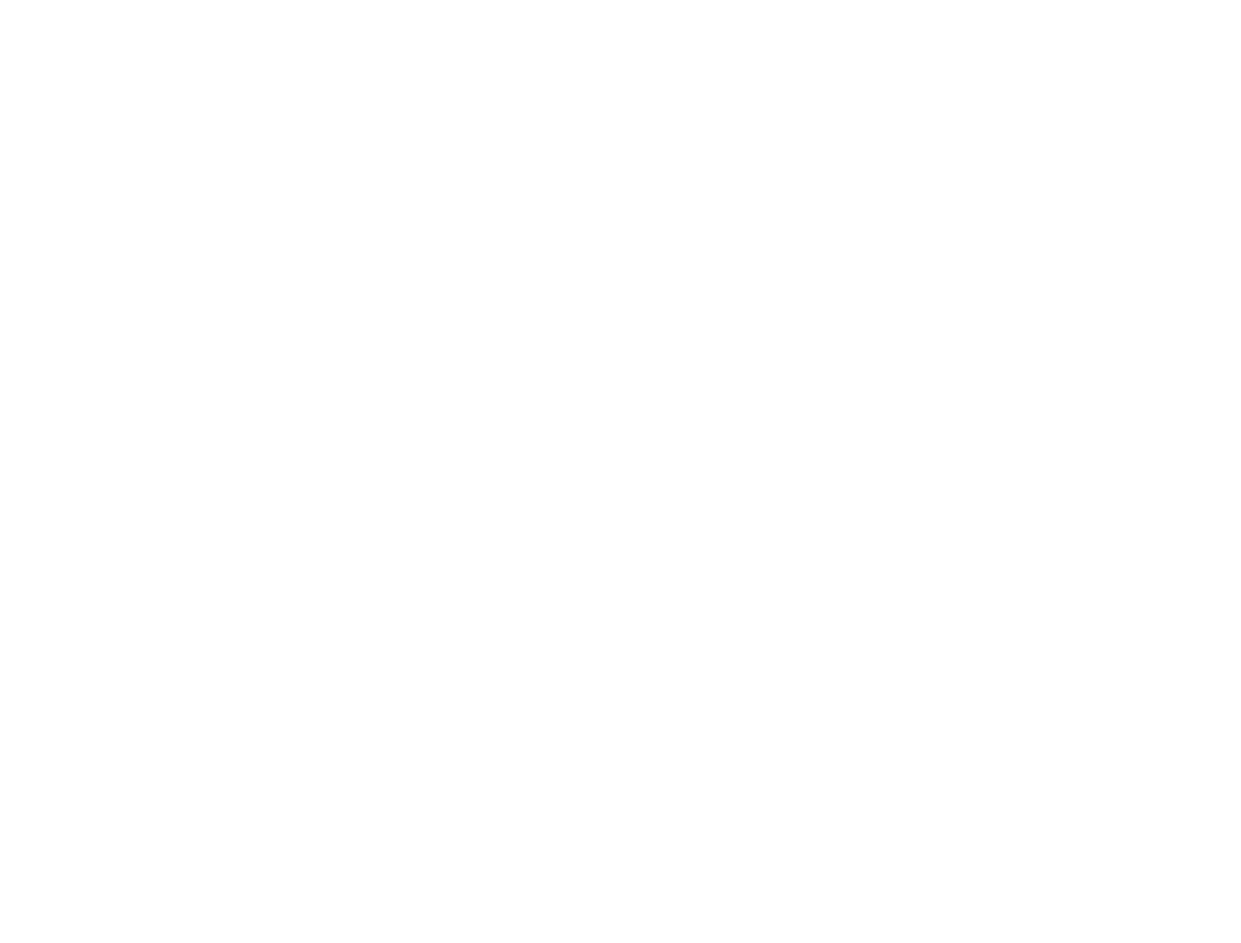
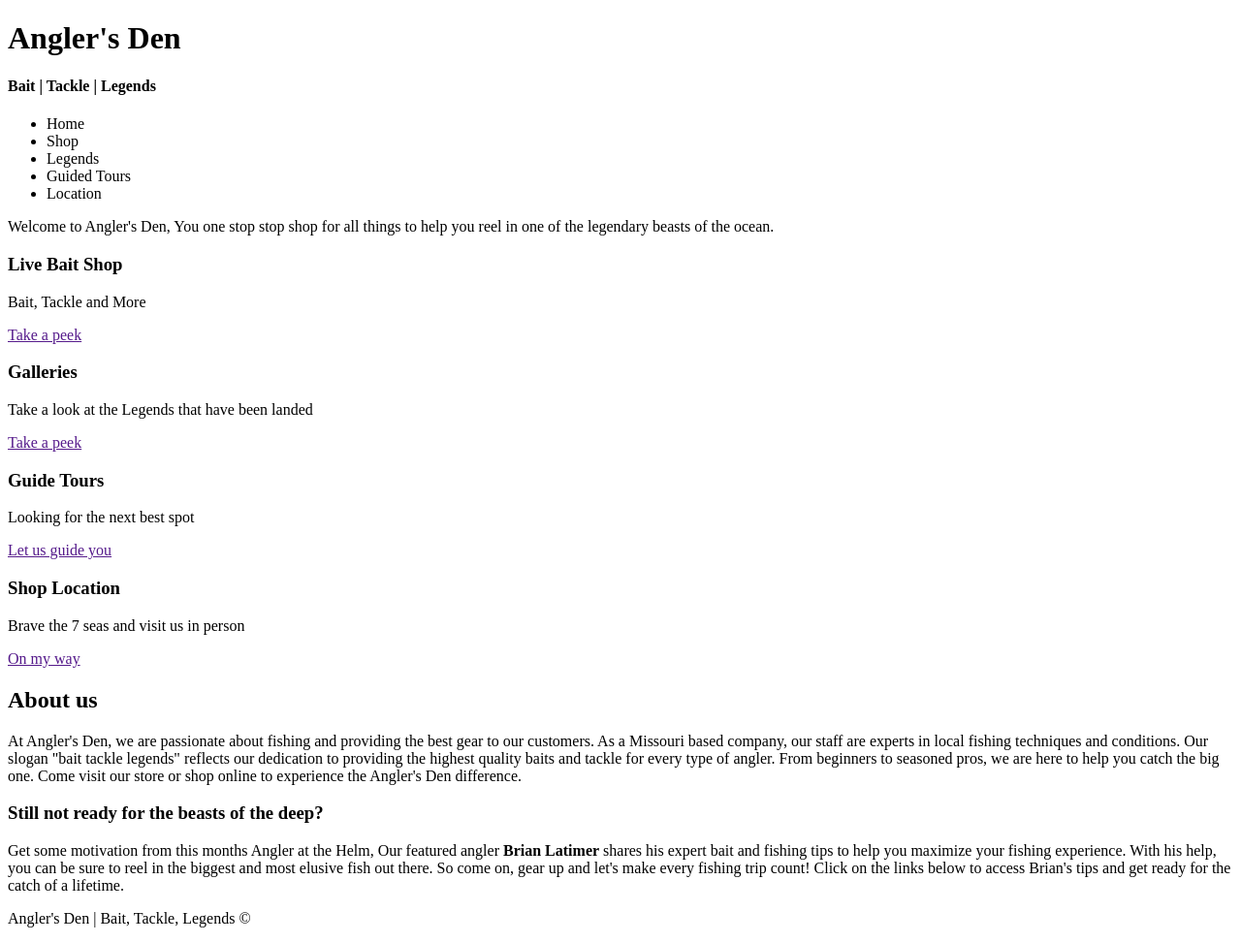
Before and after one commit to ah0986372/Live-Bait, a plain HTML site: page Index.html in a window 1280 px wide. Shown: the whole page at 97% size. Before the commit the page ends 800 px from the top, so only its background shows below. Drawn offline with Linux system fonts and the light colour scheme.

Commit message:
Basic intro welcome page created.

```diff
--- a/Index.html
+++ b/Index.html
@@ -1,12 +1,103 @@
 <!DOCTYPE html>
 <html lang="en">
+
 <head>
     <meta charset="UTF-8">
     <meta name="viewport" content="width=device-width, initial-scale=1.0">
     <!-- Author: Akeem Hertenstein, Assignment: Live Bait, Class: CIS 130  -->
     <title>Angler's Den Bait</title>
 </head>
+
+
 <body>
+    <div class="main_container">
+        <div class="top_container">
+            <h1>Angler's Den</h1>
+            <h4>Bait | Tackle | Legends</h4>
+            <!-- top_container end -->
+        </div>
+        <!-- main_nav -->
+        <div class="main_nav">
+            <nav>
+                <ul>
+                    <li>Home</li>
+                    <li>Shop</li>
+                    <li>Legends</li>
+                    <li>Guided Tours</li>
+                    <li>Location</li>
+                </ul>
+            </nav>
+        </div>
+        <!-- main_nav end -->
 
+        <!-- main_content -->
+        <div class="intro">
+            <p>Welcome to Angler's Den, You one stop stop shop for all things to help you reel in one of the legendary
+                beasts of the ocean. </p>
+        </div>
+        <!-- main catagories -->
+        <section class="main_catagories">
+            <!-- link_a -->
+            <div class="catagory_links link_a">
+                <h3>Live Bait Shop</h3>
+                <p>Bait, Tackle and More</p>
+                <a href="" class="btn">Take a peek</a>
+            </div>
+            <!-- link b -->
+            <div class="catagory_links link_b">
+                <h3>Galleries</h3>
+                <p>Take a look at the Legends that have been landed</p>
+                <a href="" class="btn">Take a peek</a>
+            </div>
+            <!-- link c -->
+            <div class="catagory_links link_c">
+                <h3>Guide Tours</h3>
+                <p>Looking for the next best spot</p>
+                <a href="" class="btn">Let us guide you</a>
+            </div>
+            <!-- link d -->
+            <div class="catagory_links link_d">
+                <h3>Shop Location</h3>
+                <p>Brave the 7 seas and visit us in person</p>
+                <a href="" class="btn">On my way</a>
+            </div>
+            <!-- main_catogories end -->
+        </section>
+        <!-- main_content end -->
+
+        <!-- seconday content -->
+        <section class="secondary_content">
+            <div class="about_us">
+                <h2> About us</h2>
+                <p> At Angler's Den, we are passionate about fishing and providing the best gear to our customers. As a
+                    Missouri based company, our staff are experts in local fishing techniques and conditions. Our slogan
+                    "bait tackle legends" reflects our dedication to providing the highest quality baits and tackle for
+                    every type of angler. From beginners to seasoned pros, we are here to help you catch the big one.
+                    Come visit our store or shop online to experience the Angler's Den difference. </p>
+            </div>
+            <div class="motivation">
+                <h3> Still not ready for the beasts of the deep?</h3>
+
+                <p>Get some motivation from this months Angler at the Helm, Our featured angler <strong>Brian
+                        Latimer</strong> shares his expert bait and fishing tips to help you maximize your fishing
+                    experience. With his help, you can be sure to reel in the biggest and most elusive fish out there.
+                    So come on, gear up and let's make every fishing trip count! Click on the links below to access
+                    Brian's tips and get ready for the catch of a lifetime.</p>
+
+            </div>
+        </section>
+        <!-- secondary content end -->
+
+        <footer>
+            <p>Angler's Den | Bait, Tackle, Legends &copy;</p>
+
+        </footer>
+
+
+
+
+        <!-- main container end -->
+    </div>
 </body>
+
 </html>
--- /dev/null
+++ b/style.css
@@ -0,0 +1 @@
+/*  Author: Akeem Hertenstein Class: CIS 130, Assignment: Live Bait */
```
